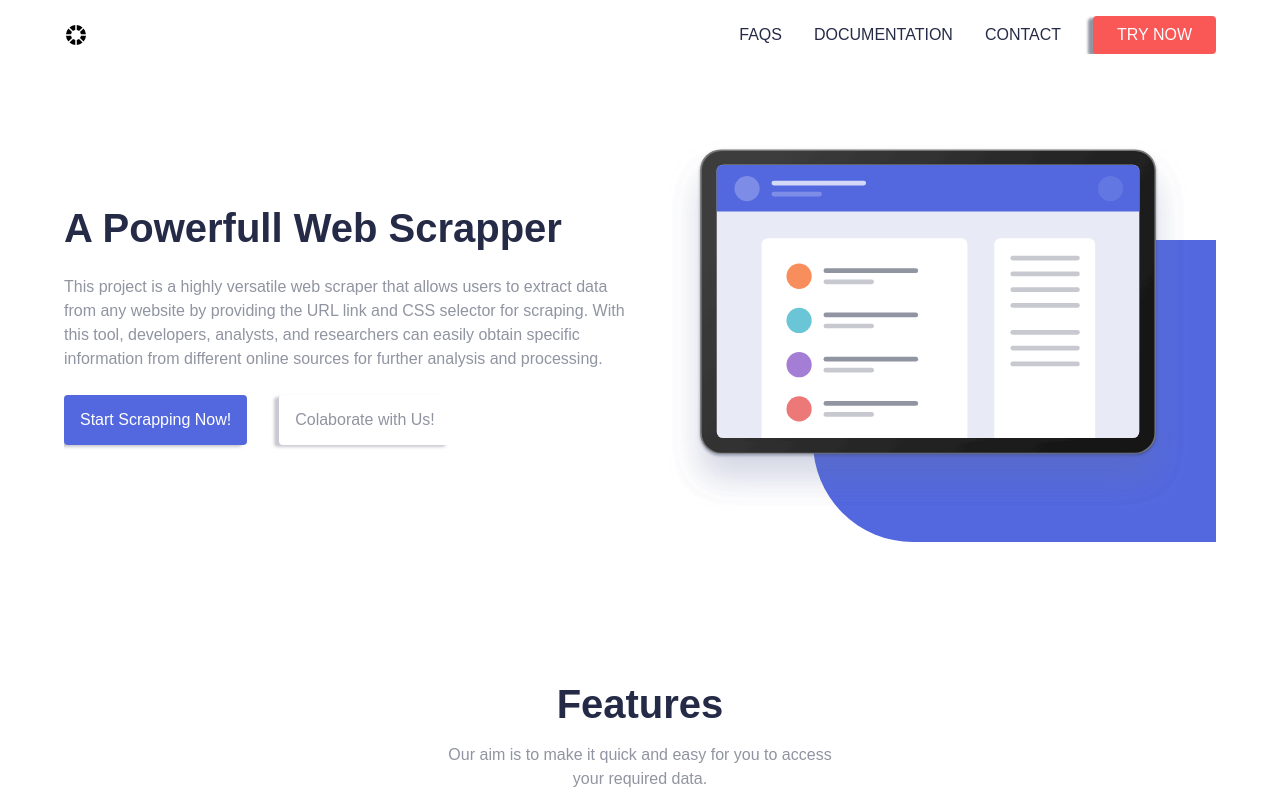
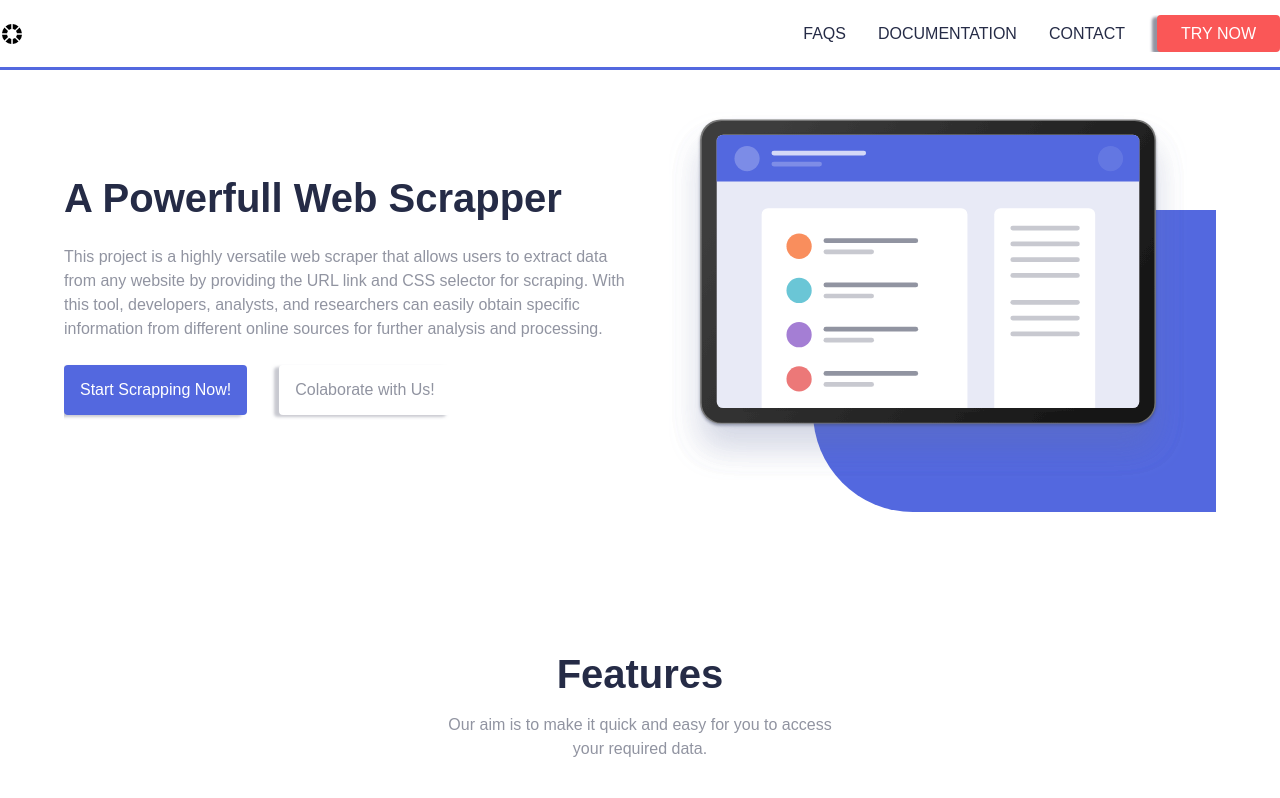
Before and after one commit to Chmod351/scraper, a website: page src/public/scrapper.html in a window 1280 px wide. Shown: the top 798 px of the page. Drawn offline with nearby package versions, Linux system fonts and the light colour scheme.

Commit message:
Fix: Fixed the navbar at top #67

```diff
--- a/src/public/css/navbar.css
+++ b/src/public/css/navbar.css
@@ -6,13 +6,16 @@
 }
 
 .nav {
-  width: 90%;
+  width: 100%;
   height: 70px;
   display: flex;
   align-items: center;
   justify-content: space-between;
-
-  --padding-container: 0;
+  position: fixed;
+  background-color: #fff;
+  border-bottom: 3px solid #5368df;
+  --padding-container: 10;
+  z-index: 999;
 }
 
 .nav__figure {
@@ -97,7 +100,7 @@
     padding: 0;
     min-height: unset;
 
-    background-color: #fff;
+    background-color: transparent;
 
     display: block;
     transform: unset;
@@ -114,6 +117,8 @@
   .nav__element {
     padding: 0;
     border-top: none;
+
+    color: #fff;
   }
 
   .nav__link {
--- a/src/public/css/style.css
+++ b/src/public/css/style.css
@@ -20,12 +20,12 @@ img {
 }
 
 body {
-  font-family: 'Rubik', sans-serif;
+  font-family: "Rubik", sans-serif;
 }
 
 /* Hero */
 .container {
-  max-width: 1200px;
+  max-width: 100%;
   overflow: hidden;
   margin: 0 auto;
   padding: var(--padding-container);
@@ -33,7 +33,7 @@ body {
 
 .hero__main {
   width: 100%;
-  --padding-container: 40px 0 60px;
+  --padding-container: 80px 0 60px;
 
   display: grid;
   grid-template-columns: 5% 1fr 5%;
@@ -46,7 +46,7 @@ body {
 }
 
 .hero__figure::before {
-  content: '';
+  content: "";
   position: absolute;
   background-color: var(--soft-blue);
   width: 60%;
@@ -58,7 +58,6 @@ body {
   border-radius: 100px 0 0 100px;
   z-index: -1;
 }
-
 .hero__img {
   width: 90%;
   margin: 0 auto;
```
Also changed, not shown: 1 other file.
